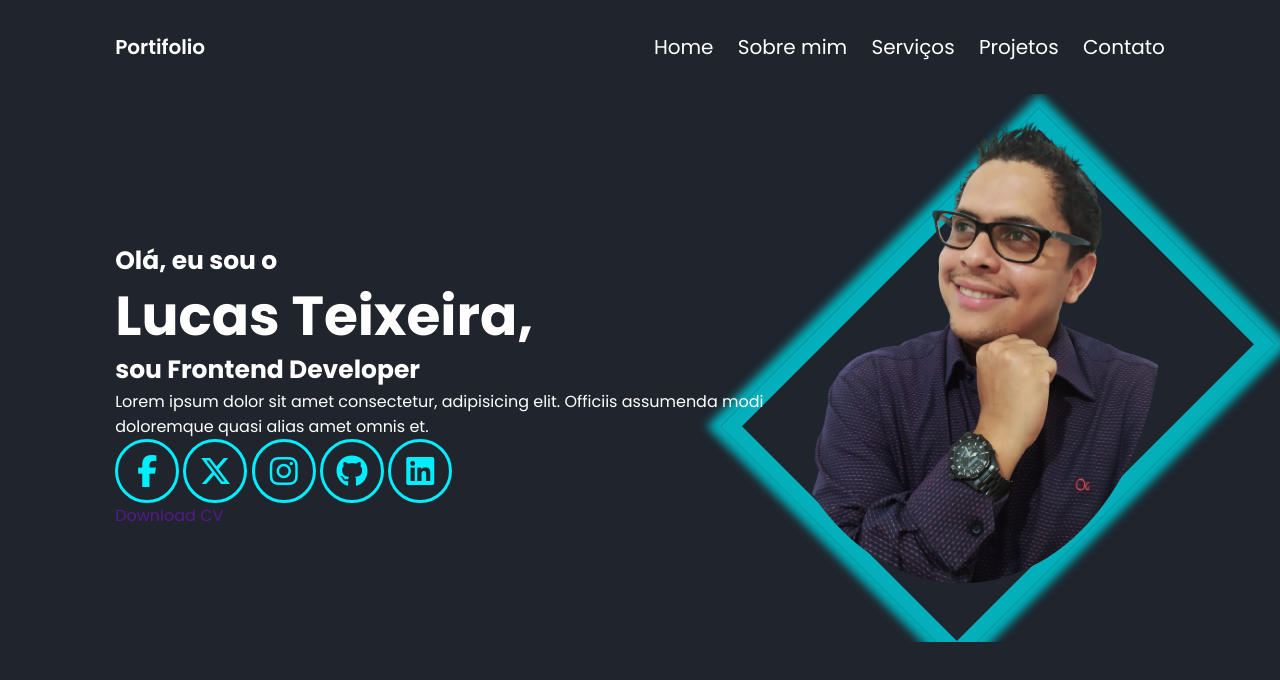
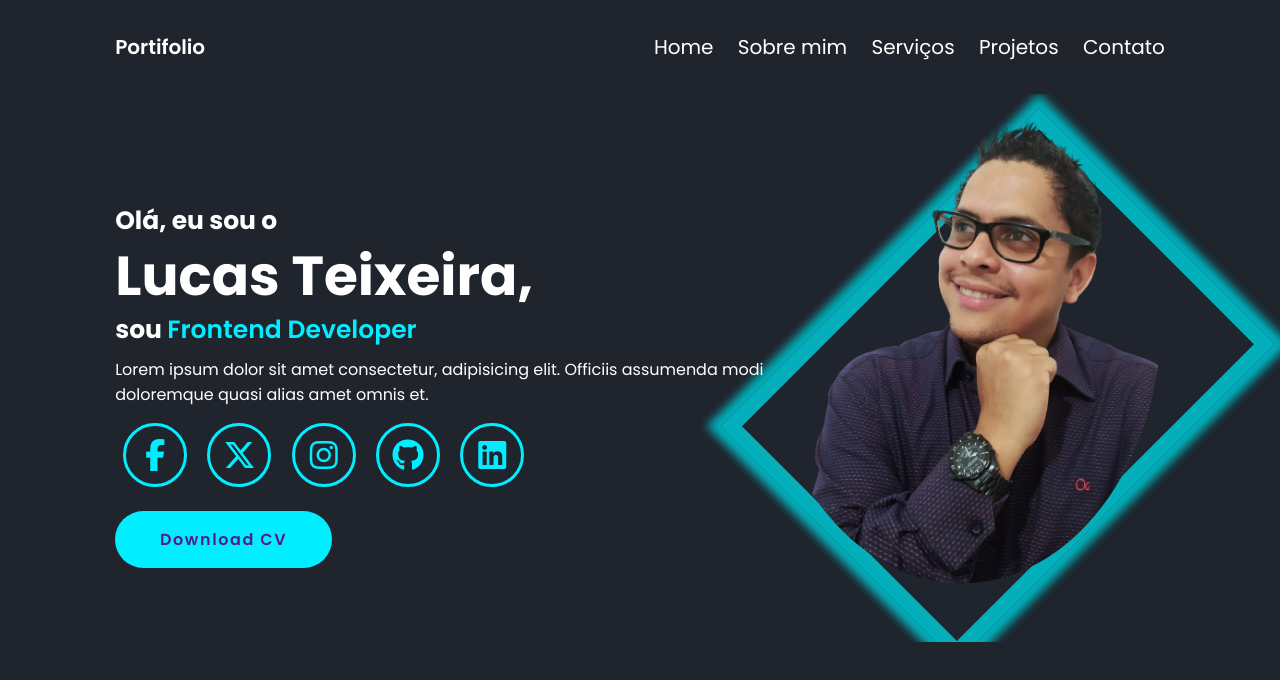
Before and after one commit to 99Teixeira/New-Portifolio, a plain HTML site: page index.html in a window 1280 px wide. Drawn offline with Linux system fonts and the light colour scheme.

Commit message:
CSS
Adição do nth-oftype para selecionar o nome completo e span para colocar cor no nome;

colocado o hover na social media apra quando passar o mouser fazer uma sombre

alem da estilização do botão CV

```diff
--- a/ASSETS/CSS/main.css
+++ b/ASSETS/CSS/main.css
@@ -21,6 +21,15 @@ section {
 .home-content h3 {
     font-size: 25px;
     font-weight: 700;
+}
+
+.home-content h3:nth-of-type(2) {
+    margin-bottom: 0.5rem;
+}
+
+span {
+    color: var(--main-color);
+    font-weight: 600;
 }
 
 .home-content h1 {
@@ -80,4 +89,26 @@ section {
     border-radius: 50%;
     font-size: 2rem;
     color: var(--main-color);
+    margin: 1rem 0.5rem 1.5rem;
+    transition: .5s ease;
 }
+
+.social-media a:hover {
+    background: var(--main-color);
+    color: var( --bg-color);
+    box-shadow: 0 0 1rem var(--main-color);
+}
+
+.btn-cv {
+    display: inline-block;
+    padding: 1rem 2.8rem;
+    background: var(--main-color);
+    border-radius: 4rem;
+    transition: .5s ease;
+    letter-spacing: .1rem;
+    font-weight: 600;
+}
+
+.btn-cv:hover {
+    box-shadow: 0 0 1rem var(--main-color);
+}
```
